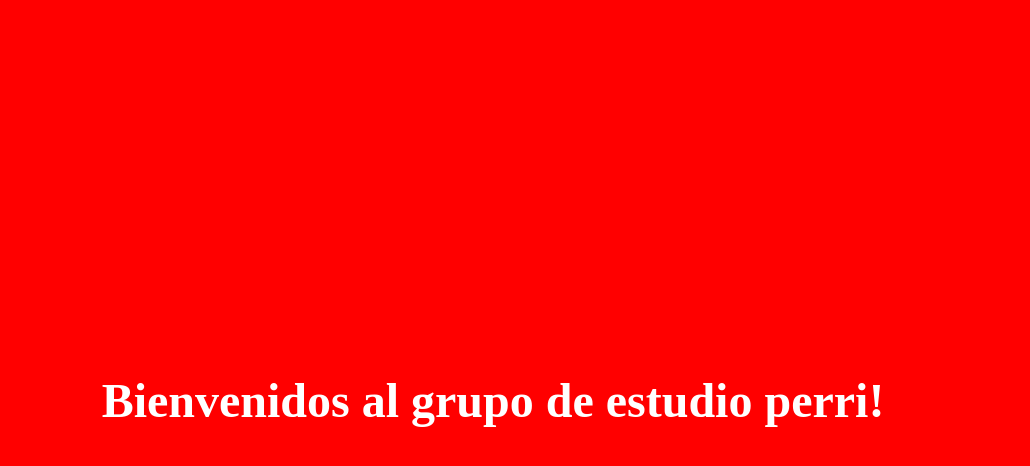
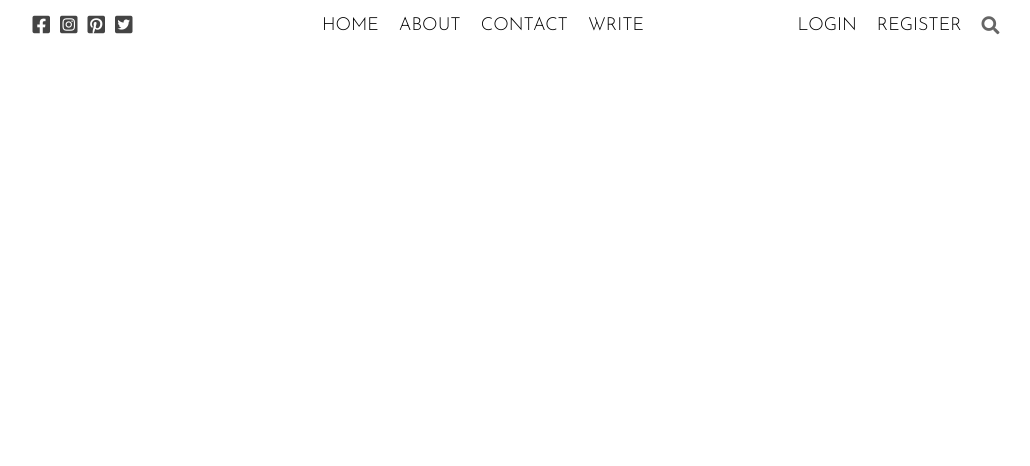
Before and after one commit to neriheredia/BLOG_UI_TEMPLATE, a React (Vite) app: page / in a window 1280 px wide. Shown: the top 466 px of the page, without its empty margins (147-1177 px from the left). Built offline with nearby package versions, Linux system fonts and the light colour scheme.

Commit message:
feat: agrego navbar

```diff
--- /dev/null
+++ b/components/home.jsx
@@ -0,0 +1,6 @@
+import '../styles/home.css';
+const Home = props => {
+	return <div></div>;
+};
+
+export default Home;
--- /dev/null
+++ b/components/nav.jsx
@@ -0,0 +1,56 @@
+import '../styles/nav.css';
+const Nav = props => {
+	return (
+		<div className='top'>
+			<div className='topLeft'>
+				<i className='topIcon fab fa-facebook-square'></i>
+				<i className='topIcon fab fa-instagram-square'></i>
+				<i className='topIcon fab fa-pinterest-square'></i>
+				<i className='topIcon fab fa-twitter-square'></i>
+			</div>
+
+			<div>
+				<ul className='topList'>
+					<li className='topListItem'>
+						<a className='link' href='/'>
+							HOME
+						</a>
+					</li>
+					<li className='topListItem'>
+						<a className='link' href='/'>
+							ABOUT
+						</a>
+					</li>
+					<li className='topListItem'>
+						<a className='link' href='/'>
+							CONTACT
+						</a>
+					</li>
+					<li className='topListItem'>
+						<a className='link' href='/'>
+							WRITE
+						</a>
+					</li>
+				</ul>
+			</div>
+
+			<div className='topRight'>
+				<ul className='topList'>
+					<li className='topListItem'>
+						<a className='link' href='/login'>
+							LOGIN
+						</a>
+					</li>
+					<li className='topListItem'>
+						<a className='link' href='/register'>
+							REGISTER
+						</a>
+					</li>
+				</ul>
+				<i className='topSearchIcon fas fa-search'></i>
+			</div>
+		</div>
+	);
+};
+
+export default Nav;
--- a/src/App.jsx
+++ b/src/App.jsx
@@ -1,23 +1,11 @@
+import Nav from '../components/nav';
+import Home from '../components/home';
 const App = () => {
 	return (
-		<div
-			style={{
-				alignItems: 'center',
-				background: 'red',
-				display: 'flex',
-				height: '100vh',
-				justifyContent: 'center',
-			}}
-		>
-			<h1
-				style={{
-					color: 'white',
-					fontSize: '3rem',
-				}}
-			>
-				Bienvenidos al grupo de estudio perri!
-			</h1>
-		</div>
+		<>
+			<Nav />
+			<Home />
+		</>
 	);
 };
 
--- /dev/null
+++ b/styles/nav.css
@@ -0,0 +1,65 @@
+.fab {
+}
+
+.link {
+	text-decoration: none;
+	color: inherit;
+}
+
+.top {
+	width: 100%;
+	height: 50px;
+	background-color: #fff;
+	position: sticky;
+	top: 0;
+	display: flex;
+	align-items: center;
+	z-index: 999;
+	font-family: Josefin Sans, sans-serif;
+}
+
+.topCenter {
+	flex: 6;
+}
+
+.topIcon {
+	font-size: 20px;
+	margin-right: 10px;
+	color: #444;
+	cursor: pointer;
+}
+
+.topLeft {
+	flex: 3;
+	display: flex;
+	align-items: center;
+	justify-content: center;
+}
+
+.topList {
+	display: flex;
+	justify-content: center;
+	margin: 0;
+	padding: 0;
+	list-style: none;
+}
+
+.topListItem {
+	margin-right: 20px;
+	font-size: 18px;
+	font-weight: 300;
+	cursor: pointer;
+}
+
+.topRight {
+	flex: 3;
+	display: flex;
+	align-items: center;
+	justify-content: center;
+}
+
+.topSearchIcon {
+	font-size: 18px;
+	color: #666;
+	cursor: pointer;
+}
```
Also changed, not shown: components/header.jsx (added), styles/home.css (added), 1 other file (tests, documents, lock files or other folders).
